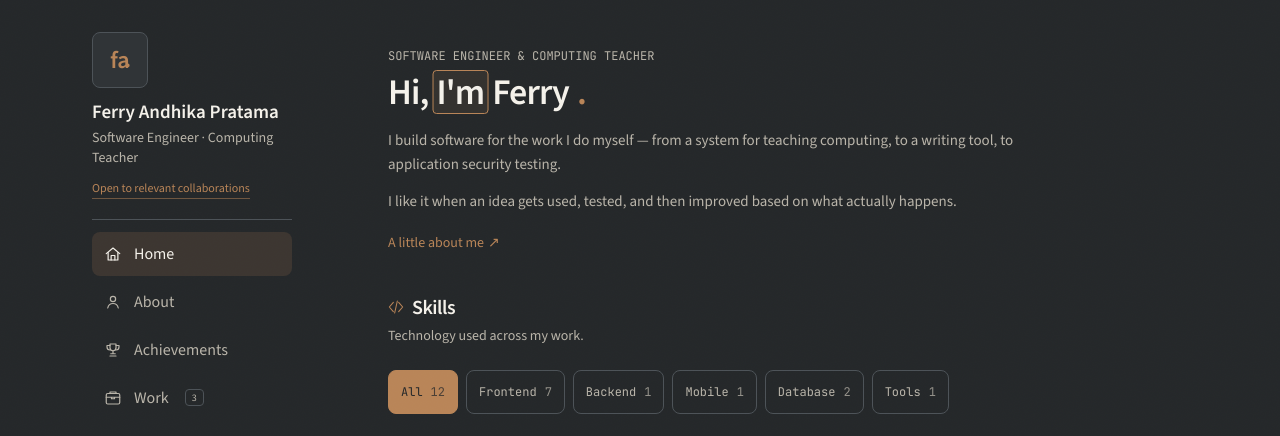
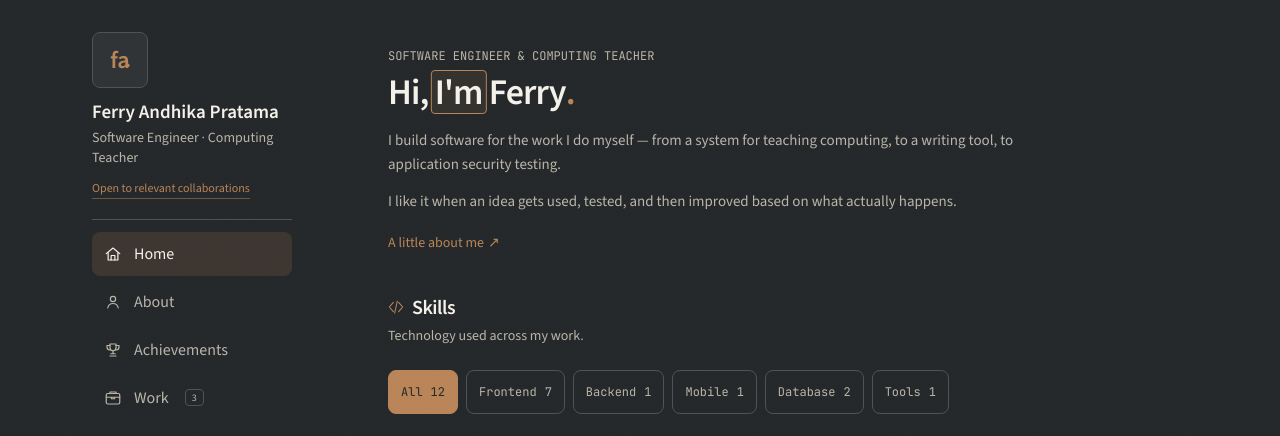
Before and after one commit to Pratametheus/portofolio, a Next.js app: page /en in a window 1280 px wide. Shown: the top 436 px of the page. Built offline with nearby package versions, Linux system fonts and the light colour scheme.

Commit message:
fix(a11y): perbaiki spasi teks true-focus dan rasio kontras badge skill list

```diff
--- a/src/components/effects/true-focus.tsx
+++ b/src/components/effects/true-focus.tsx
@@ -77,18 +77,20 @@ export function TrueFocus({
       ) : null}
 
       {words.map((word, idx) => (
+        <React.Fragment key={idx}>
           <span
-          key={idx}
             ref={(el) => {
               wordRefs.current[idx] = el;
             }}
-          className={`relative z-10 mr-2 inline-block transition-colors ${
+            className={`relative z-10 inline-block transition-colors ${
               idx === currentIndex ? 'text-fg font-semibold' : 'text-fg'
             }`}
             onMouseEnter={() => setCurrentIndex(idx)}
           >
             {word}
           </span>
+          {idx < words.length - 1 ? ' ' : ''}
+        </React.Fragment>
       ))}
     </span>
   );
--- a/src/components/skill-list.tsx
+++ b/src/components/skill-list.tsx
@@ -74,7 +74,7 @@ export function SkillList() {
             }`}
           >
             {t(GROUP_LABEL_KEY[group])}
-            <span className="opacity-75">{countFor(group)}</span>
+            <span>{countFor(group)}</span>
           </button>
         ))}
       </div>
```
Lines whose indentation alone changed are shown as unchanged.
